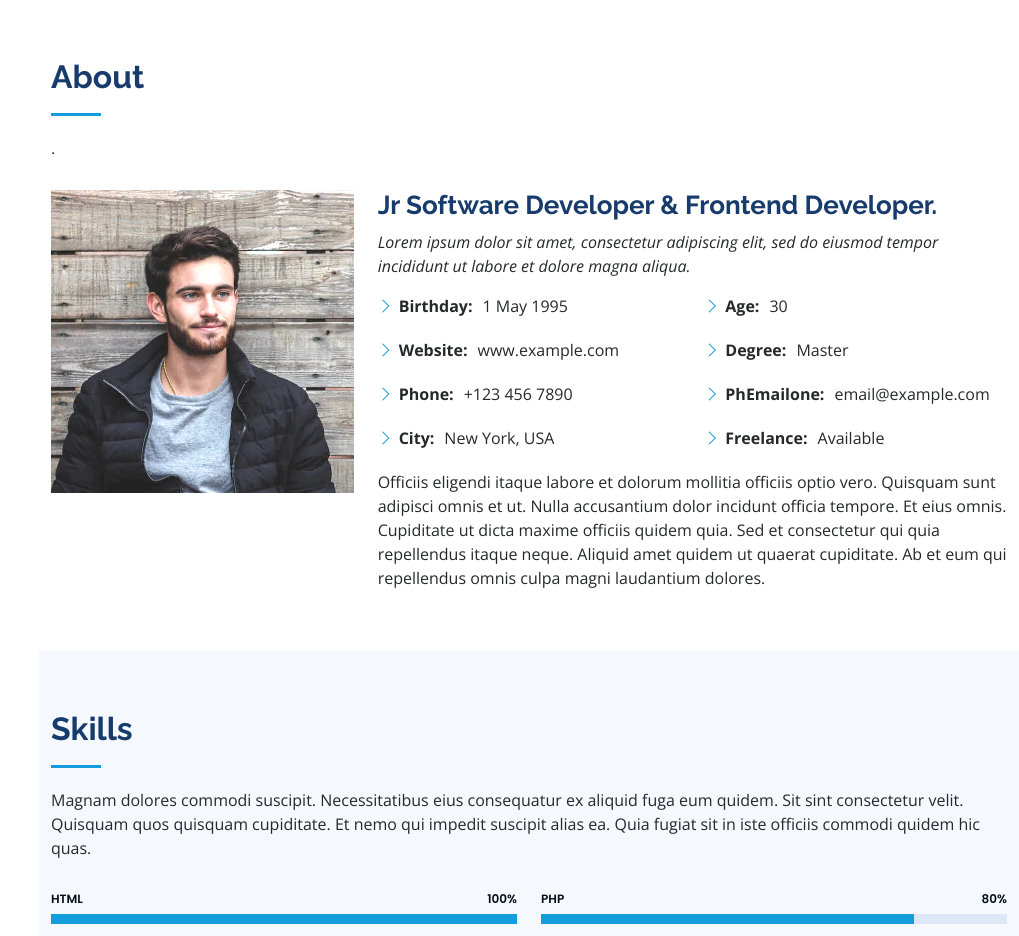
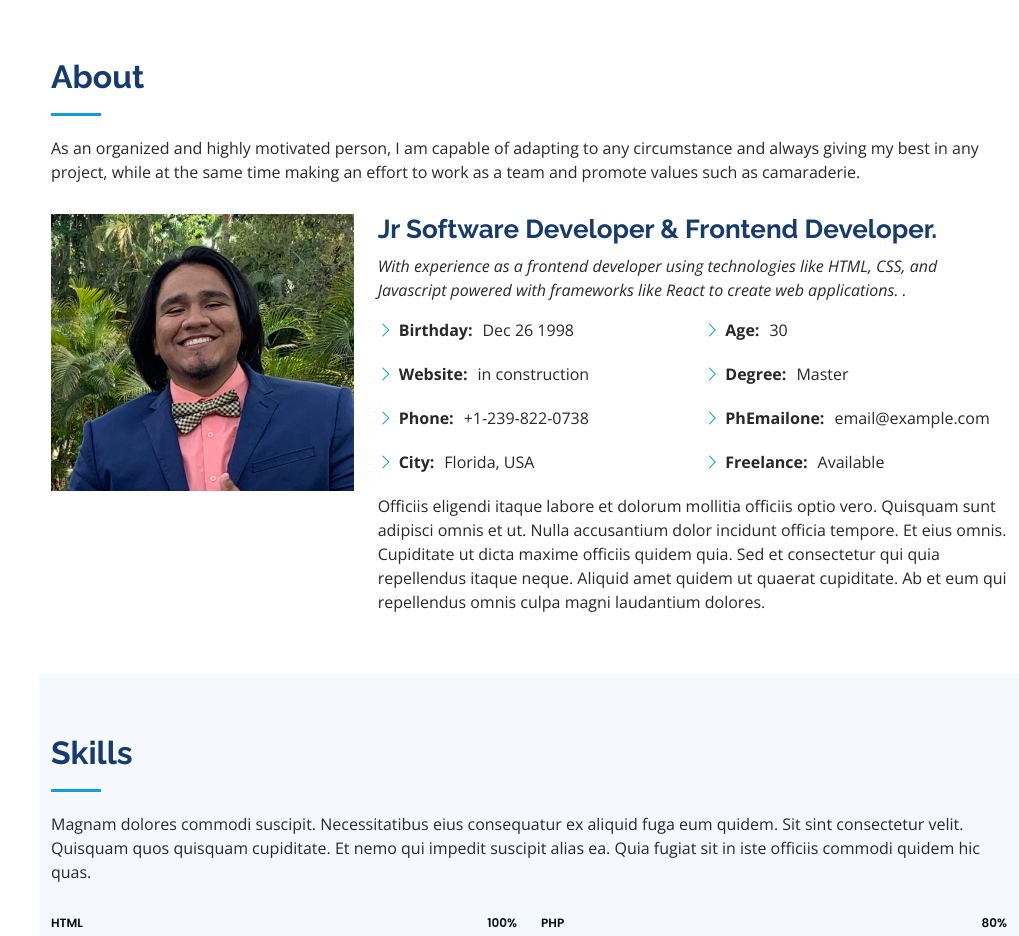
Before and after one commit to moisesJduarte/iPortfolio, a plain HTML site: page index.html in a window 1280 px wide. Shown: the part 802-1738 px from the top of the page, without its empty margins (261-1280 px from the left). Drawn offline with nearby package versions, Linux system fonts and the light colour scheme.

Commit message:
add about me

```diff
--- a/index.html
+++ b/index.html
@@ -82,26 +82,25 @@
 
         <div class="section-title">
           <h2>About</h2>
-          <p>.</p>
+          <p>As an organized and highly motivated person, I am capable of adapting to any circumstance and always giving my best in any project, while at the same time making an effort to work as a team and promote values such as camaraderie.</p>
         </div>
 
         <div class="row">
           <div class="col-lg-4" data-aos="fade-right">
-            <img src="assets/img/profile-img.jpg" class="img-fluid" alt="">
+            <img src="assets/img/moises.jpg" class="img-fluid" alt="">
           </div>
           <div class="col-lg-8 pt-4 pt-lg-0 content" data-aos="fade-left">
             <h3>Jr Software Developer &amp; Frontend Developer.</h3>
             <p class="fst-italic">
-              Lorem ipsum dolor sit amet, consectetur adipiscing elit, sed do eiusmod tempor incididunt ut labore et dolore
-              magna aliqua.
+              With experience as a frontend developer using technologies like HTML, CSS, and Javascript powered with frameworks like  React to create web applications. .
             </p>
             <div class="row">
               <div class="col-lg-6">
                 <ul>
-                  <li><i class="bi bi-chevron-right"></i> <strong>Birthday:</strong> <span>1 May 1995</span></li>
-                  <li><i class="bi bi-chevron-right"></i> <strong>Website:</strong> <span>www.example.com</span></li>
-                  <li><i class="bi bi-chevron-right"></i> <strong>Phone:</strong> <span>+123 456 7890</span></li>
-                  <li><i class="bi bi-chevron-right"></i> <strong>City:</strong> <span>New York, USA</span></li>
+                  <li><i class="bi bi-chevron-right"></i> <strong>Birthday:</strong> <span>Dec 26 1998</span></li>
+                  <li><i class="bi bi-chevron-right"></i> <strong>Website:</strong> <span>in construction</span></li>
+                  <li><i class="bi bi-chevron-right"></i> <strong>Phone:</strong> <span>+1-239-822-0738</span></li>
+                  <li><i class="bi bi-chevron-right"></i> <strong>City:</strong> <span>Florida, USA</span></li>
                 </ul>
               </div>
               <div class="col-lg-6">
```
